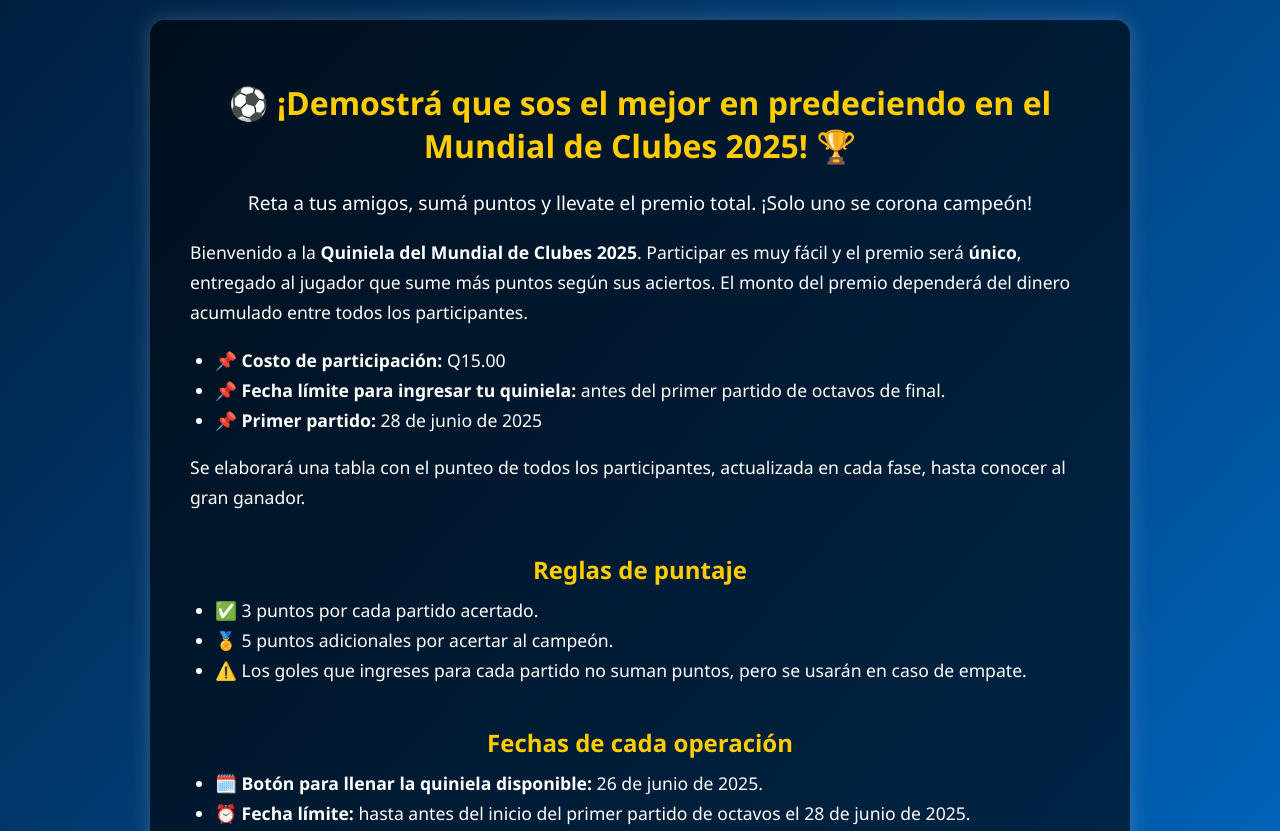
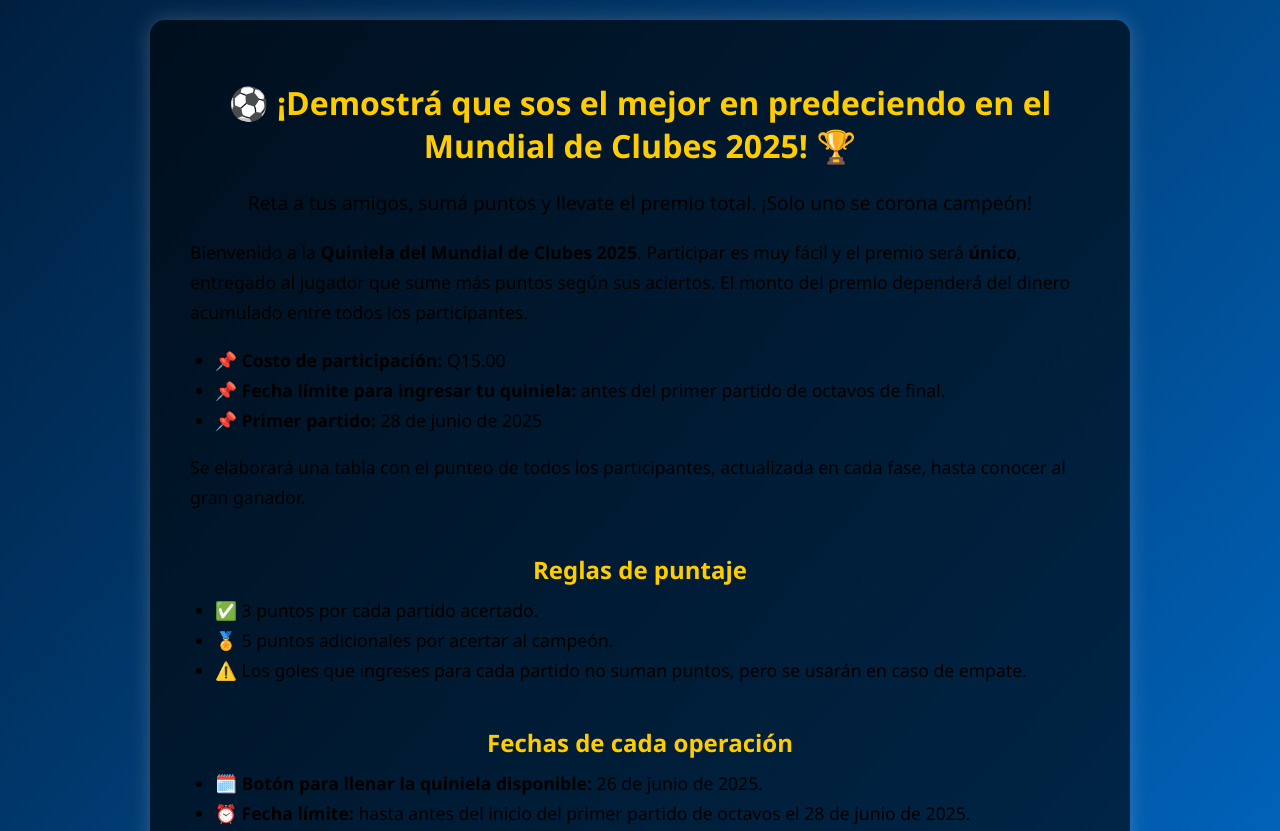
Before and after one commit to ferran0/Quiiniela2025, a plain HTML site: page index.html in a window 1280 px wide. Shown: the top 831 px of the page. Drawn offline with Linux system fonts and the light colour scheme.

Commit message:
Update styles.css

```diff
--- a/styles.css
+++ b/styles.css
@@ -1,7 +1,7 @@
 body {
   background: linear-gradient(to bottom right, #001f3f, #0074D9);
   font-family: 'Segoe UI', Tahoma, Geneva, Verdana, sans-serif;
-  color: #fff;
+  color: #ff;
   margin: 0;
   padding: 20px;
 }
```
